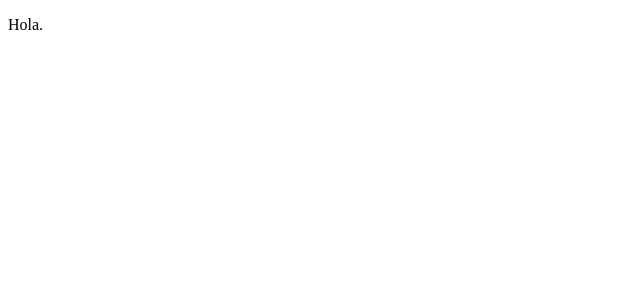
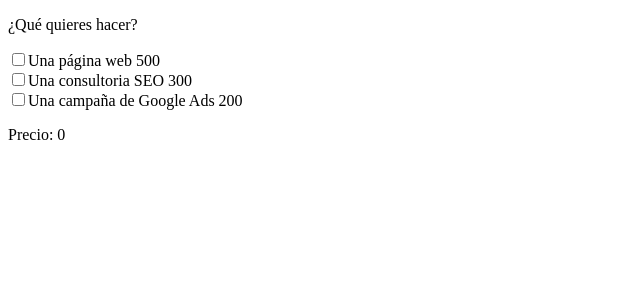
Before and after one commit to ursulacubilla/sprint7, a React (Create React App) app: page / in a window 1280 px wide. Shown: the top 300 px of the page, without its empty margins (0-640 px from the left). Built offline with nearby package versions, Linux system fonts and the light colour scheme.

Commit message:
Ejercicio1

```diff
--- a/src/App.js
+++ b/src/App.js
@@ -1,14 +1,57 @@
-import React from "react";
+import React, { useState } from "react";
+import { InputsCheckbox } from './Inputs';
 
 function App() {
+
+  const [count, setCount] = useState(
+    new Array(InputsCheckbox.length).fill(false)
+  ); // [],{},"",numeros,booleano "
+  console.log(InputsCheckbox);
+
+
+  const [total, setTotal] = useState(0);
+
+
+  const handleInputChange = (e) => {
+    const updatedCheckedState = count.map((item, index) =>
+      index === e ? !item : item
+    );
+
+    setCount(updatedCheckedState);
+
+    const totalPrice = updatedCheckedState.reduce(
+      (sum, currentState, index) => {
+        if (currentState === true) {
+          return sum + InputsCheckbox[index].price;
+        }
+        return sum;
+      },
+      0
+    );
+    setTotal(totalPrice);
+  };
+
   return (
     <div className="App">
-      <header className="App-header">
 
-        <p>
-          Hola.
-        </p>
-      </header>
+      <p>¿Qué quieres hacer?</p>
+      {InputsCheckbox.map(({ name, price, text }, index) => {
+        return (
+
+          <section key={name}>
+            <input
+              name={name}
+              type="checkbox"
+              checked={count[index]}
+              onChange={() => handleInputChange(index)}
+            />
+            <label>{text} {price}</label>
+          </section>
+        );
+      })}
+
+      <p>Precio: {total}</p>
+
     </div>
   );
 }
--- /dev/null
+++ b/src/Inputs.js
@@ -0,0 +1,17 @@
+export const InputsCheckbox = [
+{
+    name: "One",
+    price: 500,
+    text: "Una página web "
+},
+{
+    name: "Two",
+    price: 300,
+    text: "Una consultoria SEO "
+},
+{
+    name: "Three",
+    price: 200,
+    text: "Una campaña de Google Ads "
+}
+];
--- a/src/index.js
+++ b/src/index.js
@@ -9,7 +9,3 @@
     <App />
   </React.StrictMode>
 );
-
-// If you want to start measuring performance in your app, pass a function
-// to log results (for example: reportWebVitals(console.log))
-// or send to an analytics endpoint. Learn more: https://bit.ly/CRA-vitals
```
